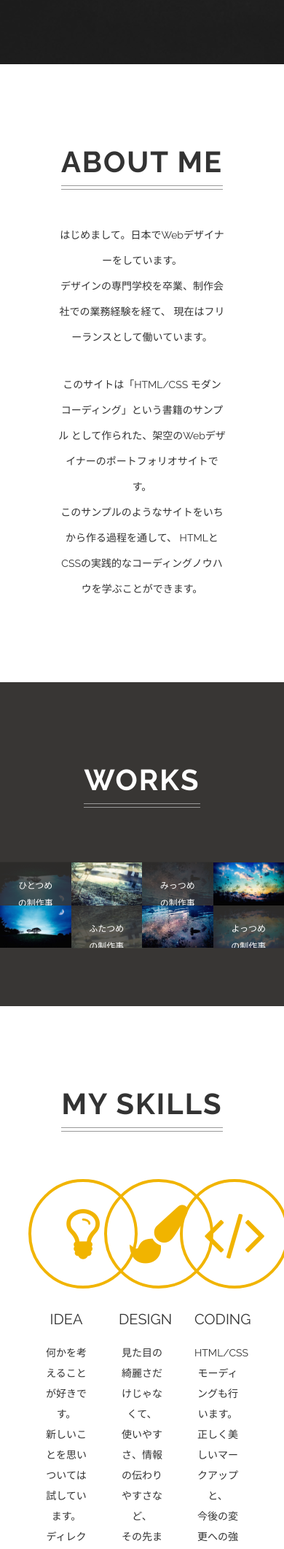
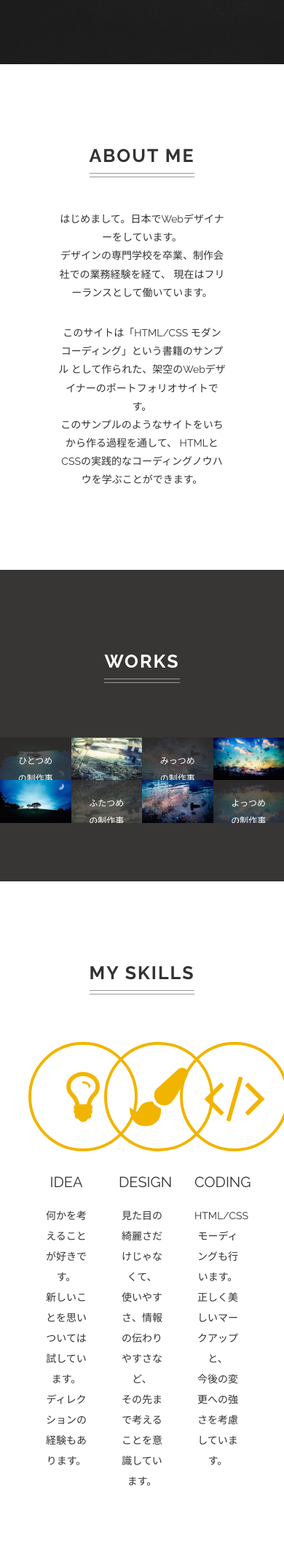
Before and after one commit to mtgallery/photos, a PHP site: page /PortfolioSite/index.html in a window 390 px wide. Shown: the part 556-2679 px from the top of the page at 73% size. Run offline with PHP 8.4, Linux system fonts and the light colour scheme; some libraries are stand-ins or nearby versions.

Commit message:
PortfolioSite

```diff
--- a/PortfolioSite/css/style.css
+++ b/PortfolioSite/css/style.css
@@ -336,4 +336,16 @@ body{
     .button:hover{
         opacity: 1;
     }
+
+
+    .heading{
+        font-size: 2.5rem;
+    }
+
+    .body{
+        font-size: 1.3rem;
+    }
+    .about-text{
+        line-height: 1.8;
+    }
 }
```
